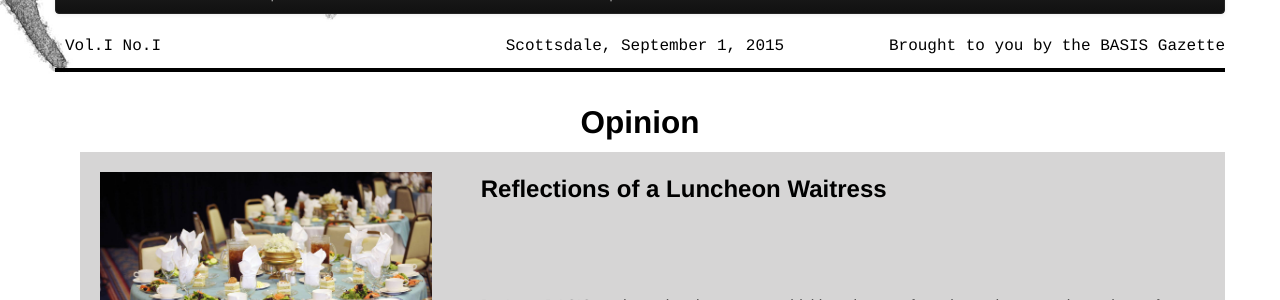
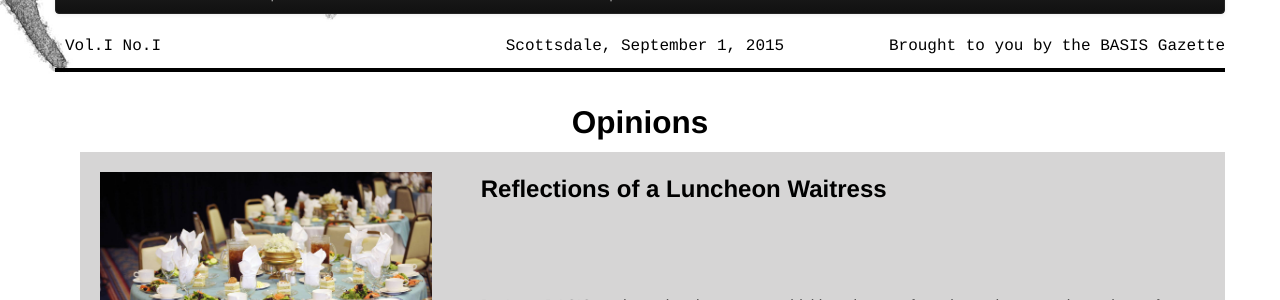
Before and after one commit to Awake99/Awake99.github.io, a Jekyll site: the page built from opinion/index.html, in a window 1280 px wide. Shown: the part 268-568 px from the top of the page. Built offline with Jekyll 4.4.1, drawn with Linux system fonts in a browser that asks for light colours; nearby versions of some CDN libraries.

Commit message:
Title Changes
Changing the opinion section to opinions

```diff
--- a/opinion/index.html
+++ b/opinion/index.html
@@ -1,6 +1,6 @@
 ---
 layout: default
-title: Opinion
+title: Opinions
 ---
 <head>
   <link href='http://fonts.googleapis.com/css?family=Special+Elite' rel='stylesheet' type='text/css'>
@@ -54,7 +54,7 @@ article {
   <div class="container">
     <div class="row-fluid">
 <section class="content">
-  <h2 style="text-align:center;"><b>Opinion</b></h2>
+  <h2 style="text-align:center;"><b>Opinions</b></h2>
 </section>
 
 <ul class="entries">
```
